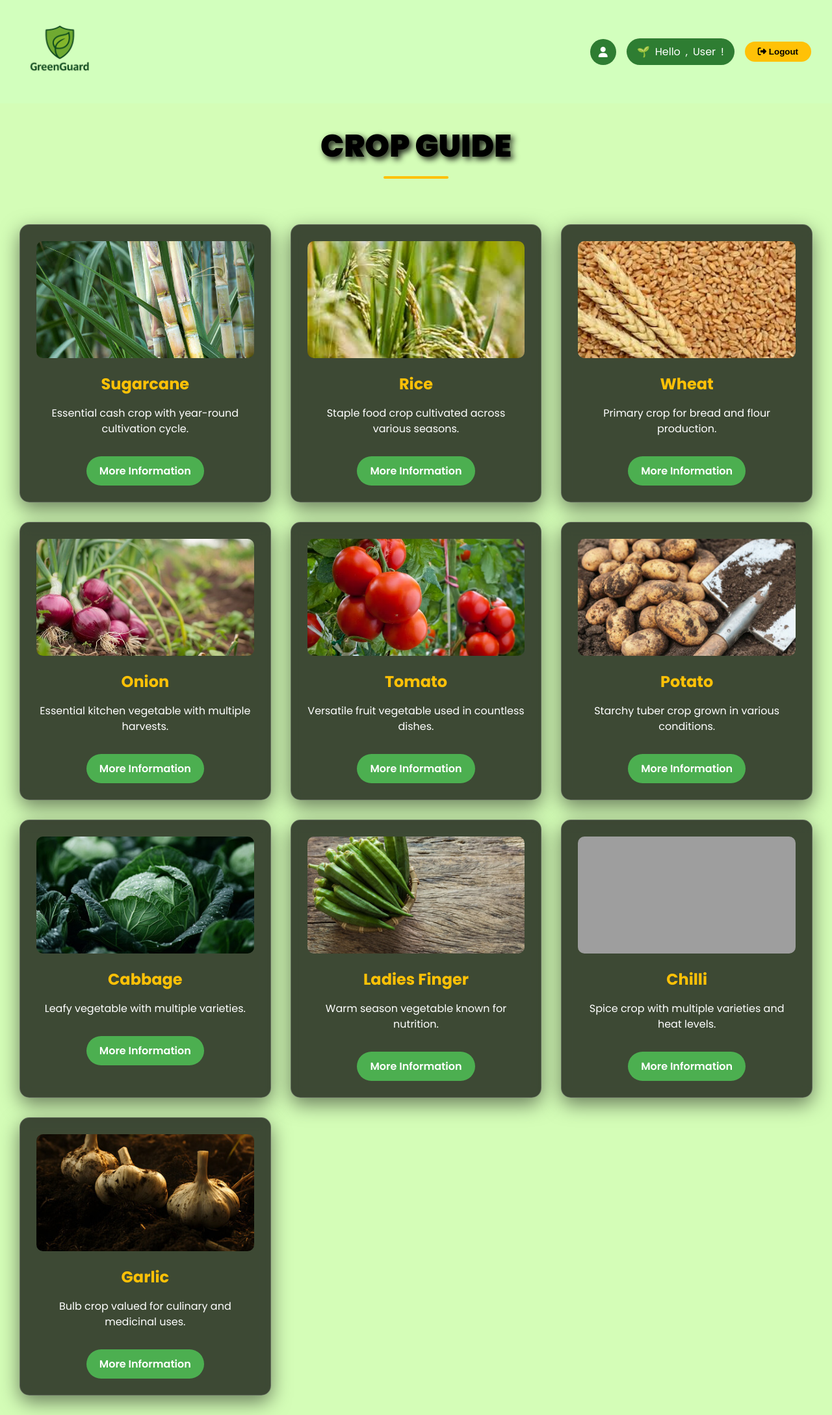
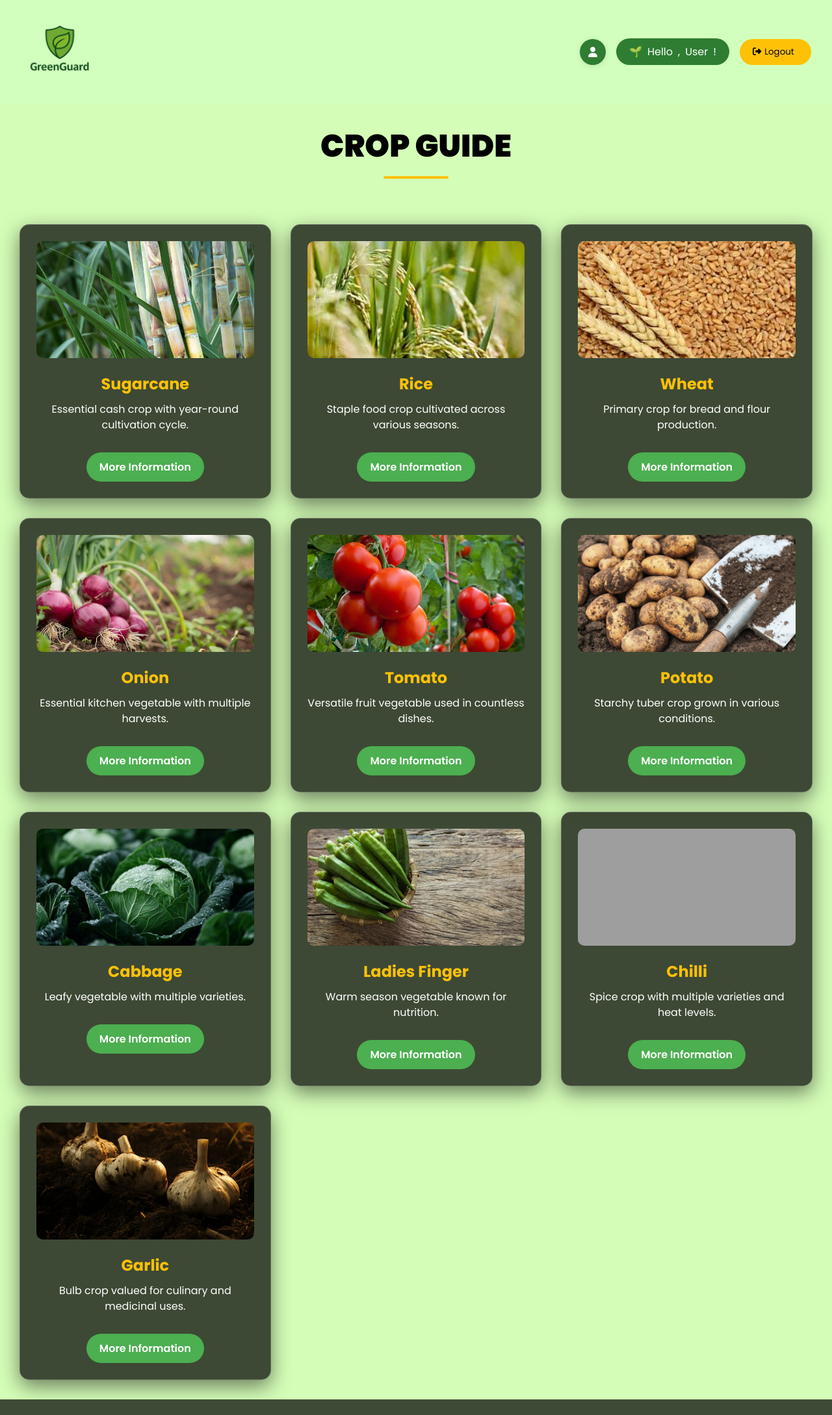
Before and after one commit to PrafullHarer/Green-Guard, a Python web app: template templates/crop_advice.html in a window 1280 px wide. Shown: the whole page at 65% size. After the commit the page ends 2153 px from the top, so only its background shows below. Run offline with Jinja, Linux system fonts and the light colour scheme; the template is opened without the code that fills it, so the values that code supplies are empty; grey boxes are pictures that could not be loaded.

Commit message:
css change

```diff
--- a/static/css/crop_advice.css
+++ b/static/css/crop_advice.css
@@ -3,7 +3,17 @@
  :root {
    --primary-color: #4CAF50;
    --secondary-color: #FFC107;
+   --secondary: #FFC107;
+   --secondary-dark: #FFA000;
    --accent-color: #2196F3;
+   --dark: #000000;
+ }
+
+ * {
+  margin: 0;
+  padding: 0;
+  box-sizing: border-box;
+  font-family: 'Poppins', sans-serif;
 }
 
  body {
@@ -31,7 +41,6 @@
    font-size: 48px;
    font-weight: 900;
    text-transform: uppercase;
-      text-shadow: 4px 4px 10px rgba(0, 0, 0, 0.9);
    margin: 0;
    position: relative;
  }
@@ -108,6 +117,48 @@
    color: #333;
  }
 
+ .logout-btn {
+   background-color: var(--secondary);
+   color: var(--dark);
+   border: none;
+   padding: 8px 20px;
+   border-radius: 30px;
+   cursor: pointer;
+   font-weight: 500;
+   transition: all 0.3s;
+   text-decoration: none;
+   display: inline-flex;
+   align-items: center;
+   gap: 5px;
+   height: 40px;
+   width: 110px;
+ }
+
+ .logout-btn:hover {
+  background-color: var(--secondary-dark);
+  transform: translateY(-2px);
+  box-shadow: 0 4px 8px rgba(0, 0, 0, 0.1);
+}
+
+.profile-link {
+  background-color: var(--primary);
+  color: white;
+  width: 40px;
+  height: 40px;
+  border-radius: 50%;
+  display: flex;
+  align-items: center;
+  justify-content: center;
+  text-decoration: none;
+  transition: all 0.3s;
+  box-shadow: 0 2px 10px rgba(0, 0, 0, 0.1);
+}
+
+.profile-link:hover {
+  background-color: var(--primary-dark);
+  transform: scale(1.1);
+}
+
  @media (max-width: 1200px) {
    .grid-container {
      grid-template-columns: repeat(2, 1fr);
--- a/templates/crop_advice.html
+++ b/templates/crop_advice.html
@@ -20,15 +20,17 @@
 
   <div style="display: flex; align-items: center; gap: 16px;">
     <div style="background-color: #2e7d32; border-radius: 50%; width: 40px; height: 40px; display: flex; align-items: center; justify-content: center;">
-      <i class="fa fa-user" style="color: white;"></i>
+      <a href="profile.html" class="profile-link" title="View Profile">
+        <i class="fas fa-user"></i>
+      </a>
     </div>
 
-    <div style="background-color: #2e7d32; color: white; padding: 8px 16px; border-radius: 9999px; font-weight: 500; display: flex; align-items: center; gap: 8px;">
+    <div style="background-color: #2e7d32; color: white; padding: 8px 20px; border-radius: 9999px; font-weight: 500; display: flex; align-items: center; gap: 8px;">
       🌱 <span id="greeting">Hello</span>, <span id="user-name">User</span>!
     </div>
 
-    <button onclick="logoutAndRedirect()" style="background-color: #ffc107; border: none; border-radius: 9999px; padding: 8px 20px; font-weight: 600; cursor: pointer;">
-      <i class="fa-solid fa-right-from-bracket"></i> <span id="logout-label">Logout</span>
+    <button onclick="logoutAndRedirect()" class="logout-btn">
+      <i class="fas fa-sign-out-alt"></i> <span id="logout-label">Logout</span>
     </button>
   </div>
 </nav>
```
Lines whose indentation alone changed are shown as unchanged.
